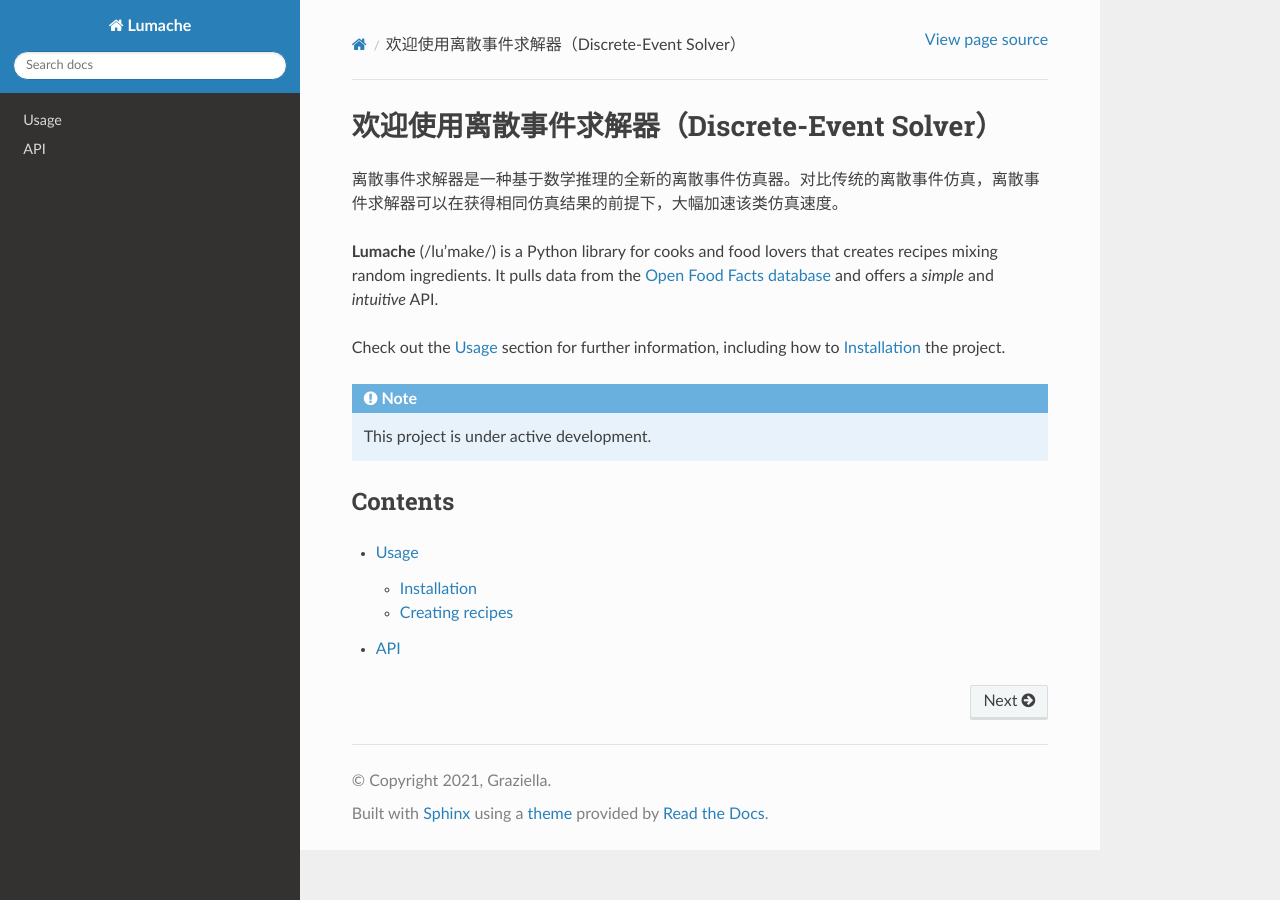
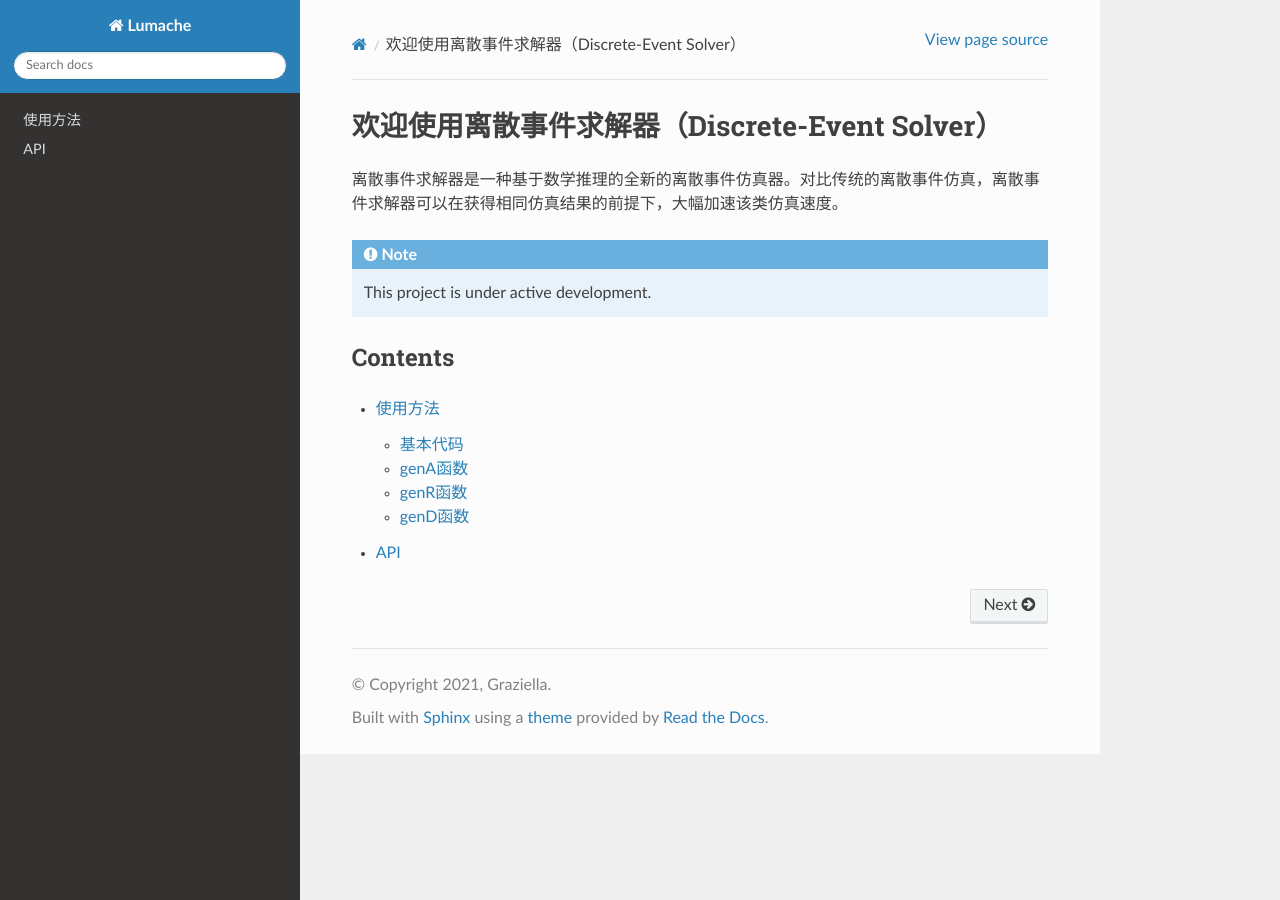
Before and after one commit to yveschris/discrete-event-solver-docs, a Sphinx documentation site: the page built from docs/source/index.rst, in a window 1280 px wide. Built offline with Sphinx 7.4.7 and the Read the Docs theme 3.1.0, drawn with Linux system fonts in a browser that asks for light colours; part of the change alters nothing that is shown.

Commit message:
refined usage page

```diff
--- a/docs/source/index.rst
+++ b/docs/source/index.rst
@@ -2,15 +2,6 @@
 ===================================
 
 离散事件求解器是一种基于数学推理的全新的离散事件仿真器。对比传统的离散事件仿真，离散事件求解器可以在获得相同仿真结果的前提下，大幅加速该类仿真速度。
-
-
-**Lumache** (/lu'make/) is a Python library for cooks and food lovers
-that creates recipes mixing random ingredients.
-It pulls data from the `Open Food Facts database <https://world.openfoodfacts.org/>`_
-and offers a *simple* and *intuitive* API.
-
-Check out the :doc:`usage` section for further information, including
-how to :ref:`installation` the project.
 
 .. note::
 
--- a/docs/source/usage.rst
+++ b/docs/source/usage.rst
@@ -1,33 +1,87 @@
-Usage
+使用方法
 =====
 
-.. _installation:
+.. 基本代码
+.. genA函数
+.. genR函数
+.. genD函数
 
-Installation
+基本代码
 ------------
 
 To use Lumache, first install it using pip:
 
-.. code-block:: console
+.. code-block:: Matlab
+   clear
+   % clc
+   seed = 42;  % select a seed
+   rng(seed);
 
-   (.venv) $ pip install lumache
+   pkts_type = 'exponential';   % packet size type
+   inta_type = 'exponential';   % interarrival time type
 
-Creating recipes
+   router_num = 2;
+   host_num = 0;  % zero means using the default value
+
+   gamma = 0.05;
+
+   edge_spds_r = 1;  % edge rates for routers
+   dropprobs_r = 0;
+
+   edge_spds_rh = Inf;
+   dropprobs_rh = 0;
+
+   avg_size = 1;  % unit is bit, while the size of payload is byte.
+   pld_avg_size = avg_size / 8;
+
+   start_time = 0;
+   end_time = 1e3;
+   % duplexd = true;
+
+   attmt_assumpt = 'evenly';
+   topotype = 'grid';
+   [A, Aspds, Adrps, ur, vh, topoinfo] = genA(topotype, edge_spds_r, dropprobs_r, router_num, ...
+      host_num, attmt_assumpt, edge_spds_rh, dropprobs_rh);
+
+   router_num = topoinfo.router_num;
+   host_num = topoinfo.host_num;
+
+   router_idcs = 1:router_num;
+   node_num = router_num + host_num;
+   host_idcs = (router_num + 1):node_num;
+   proto_stck = {};
+
+   Gh = digraph(A);
+   fig_on = true;
+   % fig_on = false;
+   fig_idx = 0;
+
+   if fig_on
+      fig_idx = fig_idx + 1;
+      mkrs = ['o', 's'];
+      colrs = [1 0 0; 0 1 0];
+      figure(fig_idx);
+      gtype = [ones(1, router_idcs(end)), repmat(2, 1, host_idcs(end) - router_idcs(end))];
+      pgt = plot(Gh, 'Marker', num2cell(mkrs(gtype)), 'NodeColor', colrs(gtype, :), 'Layout', 'force');
+      labeledge(pgt, 1:numedges(Gh), 1:numedges(Gh));
+   end
+
+   routalgo_assumpt = 'shortestpath';
+   R = genR(A, node_num, routalgo_assumpt);
+
+   demandtype = 'const';
+   [D, demandinfo] = genD(host_num, demandtype);
+   D = gamma * D;
+
+
+genA函数
 ----------------
+generate adjacency matrix function：生成邻接矩阵函数
 
-To retrieve a list of random ingredients,
-you can use the ``lumache.get_random_ingredients()`` function:
+genR函数
+----------------
+generate routing matrix function：生成路由矩阵
 
-.. autofunction:: lumache.get_random_ingredients
-
-The ``kind`` parameter should be either ``"meat"``, ``"fish"``,
-or ``"veggies"``. Otherwise, :py:func:`lumache.get_random_ingredients`
-will raise an exception.
-
-.. autoexception:: lumache.InvalidKindError
-
-For example:
-
->>> import lumache
->>> lumache.get_random_ingredients()
-['shells', 'gorgonzola', 'parsley']
+genD函数
+----------------
+generate demand matrix：生成需求矩阵
```
